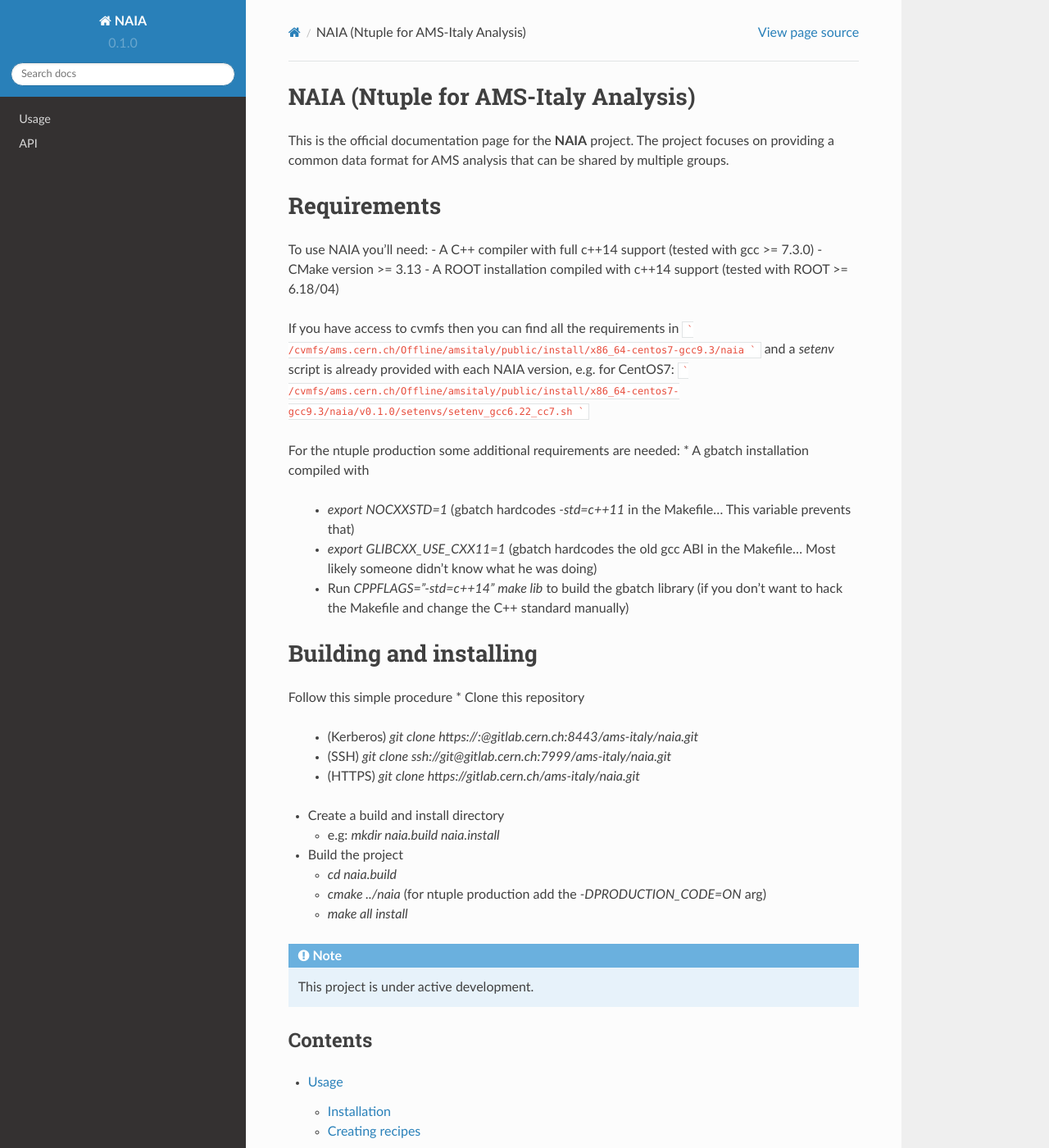
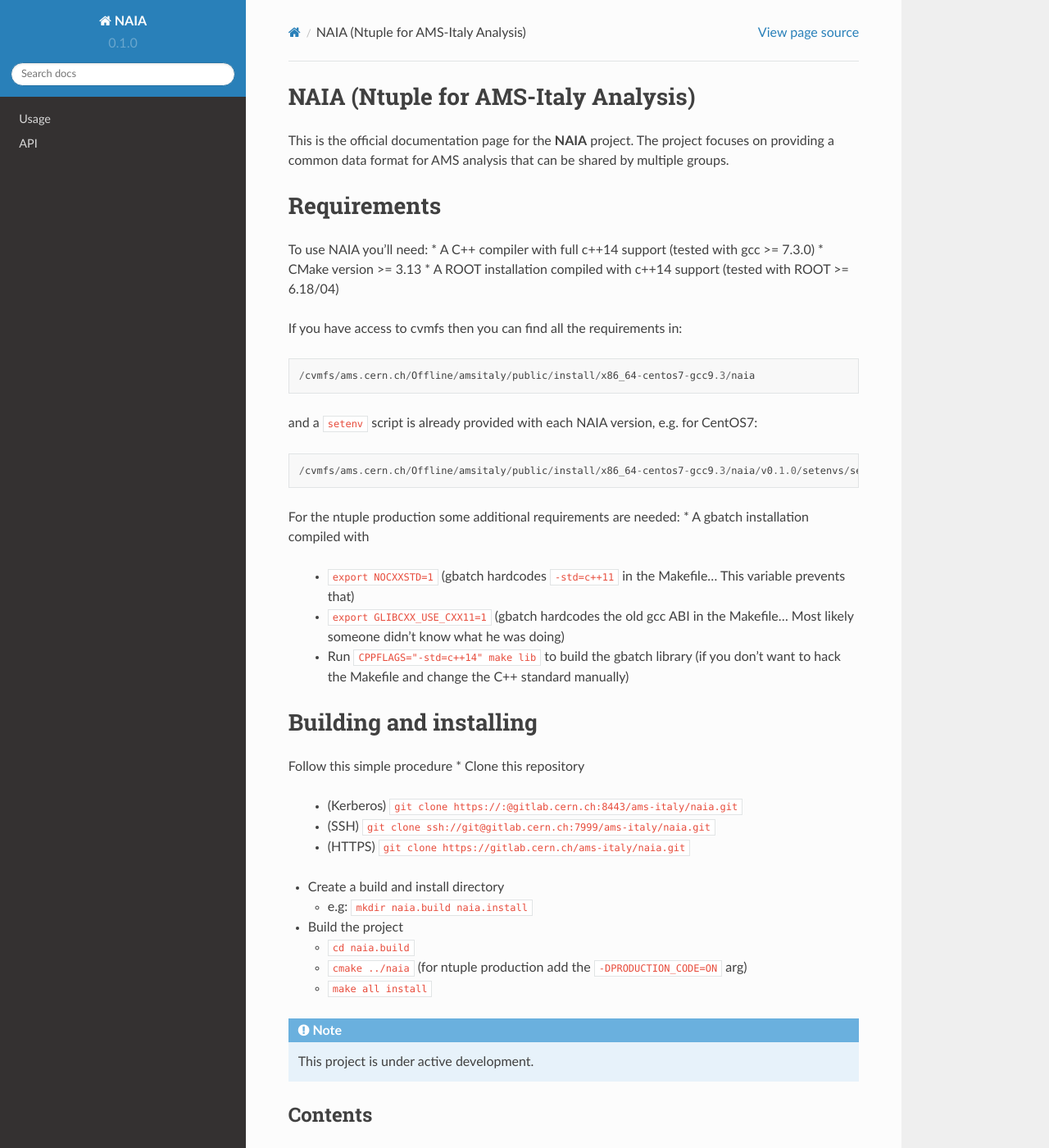
Before and after one commit to valerioformato/NAIA-readthedocs, a Sphinx documentation site: the page built from docs/source/index.rst, in a window 1280 px wide and 1400 px high. Shown: the whole window at 82% size. Built offline with Sphinx 7.4.7 and the Read the Docs theme 2.0.0, drawn with Linux system fonts in a browser that asks for light colours.

Commit message:
several fixes

````diff
--- a/docs/source/index.rst
+++ b/docs/source/index.rst
@@ -8,25 +8,25 @@
 Requirements
 ============
 To use NAIA you'll need:
-- A C++ compiler with full c++14 support (tested with gcc >= 7.3.0)
-- CMake version >= 3.13
-- A ROOT installation compiled with c++14 support (tested with ROOT >= 6.18/04)
+* A C++ compiler with full c++14 support (tested with gcc >= 7.3.0)
+* CMake version >= 3.13
+* A ROOT installation compiled with c++14 support (tested with ROOT >= 6.18/04)
 
-If you have access to cvmfs then you can find all the requirements in
-```
-/cvmfs/ams.cern.ch/Offline/amsitaly/public/install/x86_64-centos7-gcc9.3/naia
-```
-and a `setenv` script is already provided with each NAIA version, e.g. for CentOS7:
-```
-/cvmfs/ams.cern.ch/Offline/amsitaly/public/install/x86_64-centos7-gcc9.3/naia/v0.1.0/setenvs/setenv_gcc6.22_cc7.sh
-```
+If you have access to cvmfs then you can find all the requirements in::
+
+  /cvmfs/ams.cern.ch/Offline/amsitaly/public/install/x86_64-centos7-gcc9.3/naia
+
+and a ``setenv`` script is already provided with each NAIA version, e.g. for CentOS7::
+
+  /cvmfs/ams.cern.ch/Offline/amsitaly/public/install/x86_64-centos7-gcc9.3/naia/v0.1.0/setenvs/setenv_gcc6.22_cc7.sh
+
 
 For the ntuple production some additional requirements are needed:
 * A gbatch installation compiled with
 
-  * `export NOCXXSTD=1` (gbatch hardcodes `-std=c++11` in the Makefile... This variable prevents that)
-  * `export GLIBCXX_USE_CXX11=1` (gbatch hardcodes the old gcc ABI in the Makefile... Most likely someone didn't know what he was doing)
-  * Run `CPPFLAGS="-std=c++14" make lib` to build the gbatch library (if you don't want to hack the Makefile and change the C++ standard manually)
+  * ``export NOCXXSTD=1`` (gbatch hardcodes ``-std=c++11`` in the Makefile... This variable prevents that)
+  * ``export GLIBCXX_USE_CXX11=1`` (gbatch hardcodes the old gcc ABI in the Makefile... Most likely someone didn't know what he was doing)
+  * Run ``CPPFLAGS="-std=c++14" make lib`` to build the gbatch library (if you don't want to hack the Makefile and change the C++ standard manually)
 
 
 Building and installing
@@ -35,19 +35,19 @@
 Follow this simple procedure
 * Clone this repository
 
-  * (Kerberos) `git clone https://:@gitlab.cern.ch:8443/ams-italy/naia.git`
-  * (SSH) `git clone ssh://git@gitlab.cern.ch:7999/ams-italy/naia.git`
-  * (HTTPS) `git clone https://gitlab.cern.ch/ams-italy/naia.git`
+  * (Kerberos) ``git clone https://:@gitlab.cern.ch:8443/ams-italy/naia.git``
+  * (SSH) ``git clone ssh://git@gitlab.cern.ch:7999/ams-italy/naia.git``
+  * (HTTPS) ``git clone https://gitlab.cern.ch/ams-italy/naia.git``
 
 * Create a build and install directory
 
-  * e.g: `mkdir naia.build naia.install`
+  * e.g: ``mkdir naia.build naia.install``
 
 * Build the project
 
-  * `cd naia.build`
-  * `cmake ../naia` (for ntuple production add the `-DPRODUCTION_CODE=ON` arg)
-  * `make all install`
+  * ``cd naia.build``
+  * ``cmake ../naia`` (for ntuple production add the ``-DPRODUCTION_CODE=ON`` arg)
+  * ``make all install``
 
 .. **Lumache** (/lu'make/) is a Python library for cooks and food lovers
 .. that creates recipes mixing random ingredients.
````
